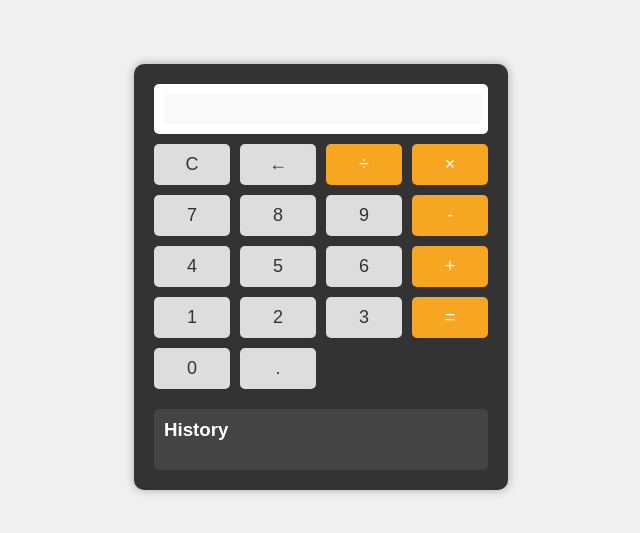
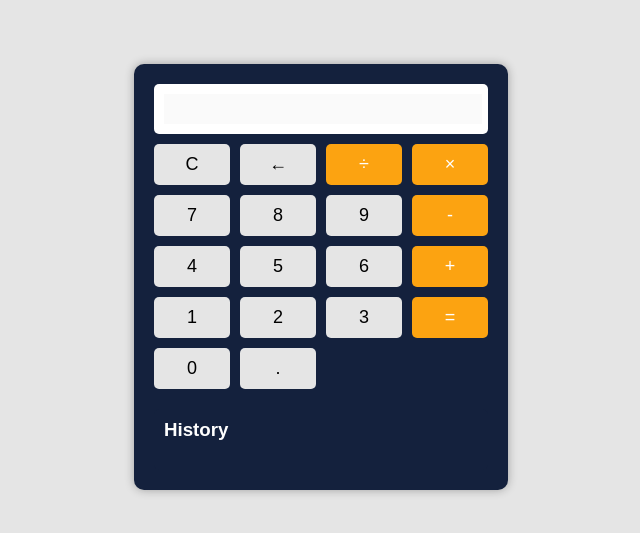
Before and after one commit to rahulvikhe/js-calculator, a plain HTML site: page src/index.html in a window 1280 px wide. Shown: the part 123-656 px from the top of the page, without its empty margins (319-959 px from the left). Drawn offline with Linux system fonts and the light colour scheme.

Commit message:
Update theme

```diff
--- a/src/styles.css
+++ b/src/styles.css
@@ -1,6 +1,6 @@
 body {
   font-family: Arial, sans-serif;
-    background-color: #f0f0f0;
+  background-color: #E5E5E5; /* Light gray background */
   display: flex;
   justify-content: center;
   align-items: center;
@@ -9,14 +9,14 @@ body {
 }
 
 .calculator {
-    background-color: #333;
+  background-color: #14213D; /* Dark blue background */
   padding: 20px;
   border-radius: 10px;
   box-shadow: 0 0 10px rgba(0, 0, 0, 0.3);
 }
 
 .display {
-    background-color: #fff;
+  background-color: #FFFFFF; /* White background for display */
   padding: 10px;
   border-radius: 5px;
   margin-bottom: 10px;
@@ -28,6 +28,7 @@ body {
   text-align: right;
   border: none;
   outline: none;
+  color: #000000; /* Black text color */
 }
 
 .buttons {
@@ -37,8 +38,8 @@ body {
 }
 
 .btn {
-    background-color: #ddd;
-    color: #333;
+  background-color: #E5E5E5; /* Light gray button background */
+  color: #000000; /* Black text color */
   border: none;
   padding: 10px;
   font-size: 18px;
@@ -48,21 +49,21 @@ body {
 }
 
 .btn:hover {
-    background-color: #ccc;
+  background-color: #FFFFFF; /* White background on hover */
 }
 
 .operator {
-    background-color: #f7a621;
-    color: #fff;
+  background-color: #FCA311; /* Orange background for operators */
+  color: #FFFFFF; /* White text color for operators */
 }
 
 .operator:hover {
-    background-color: #e69a1a;
+  background-color: #E59A00; /* Darker orange background on hover */
 }
 
 .history {
-    background-color: #444;
-    color: #fff;
+  background-color: #14213D; /* Dark blue background for history */
+  color: #FFFFFF; /* White text color for history */
   padding: 10px;
   border-radius: 5px;
   margin-top: 20px;
```
Lines whose indentation alone changed are shown as unchanged.
